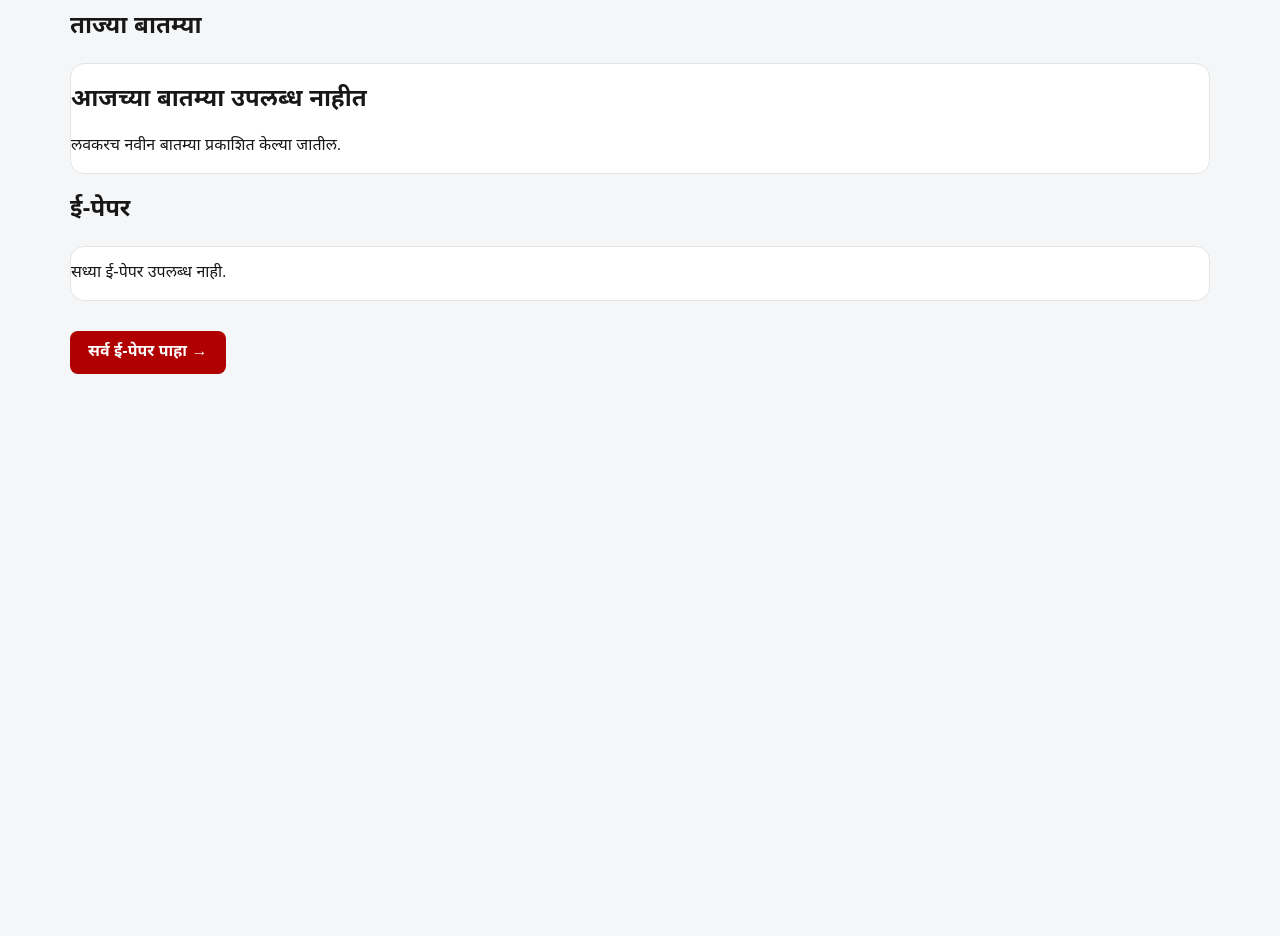
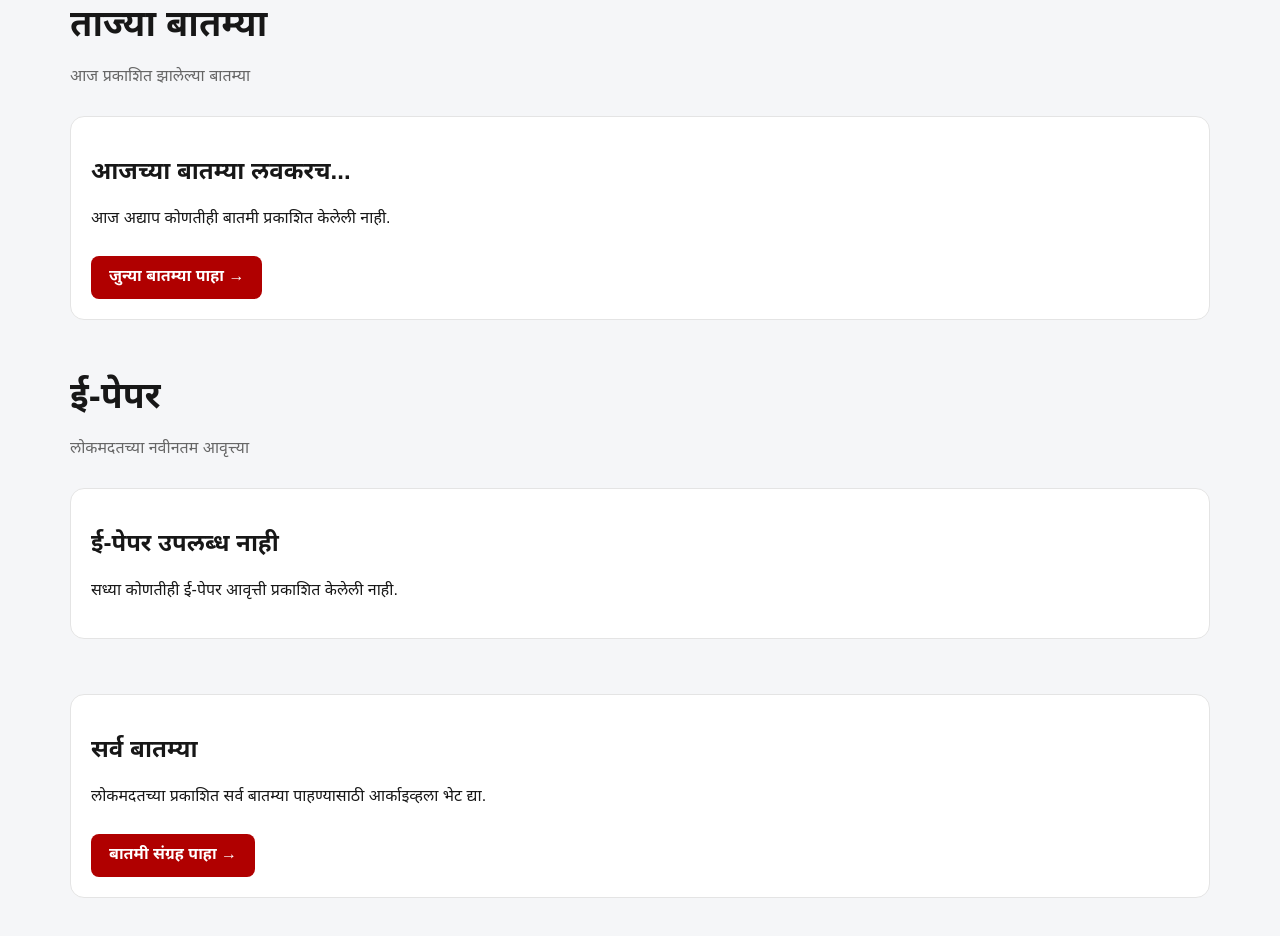
Before and after one commit to tanishq2115/lokmadat-2.0, a Next.js app: page / in a window 1280 px wide. Shown: the part 260-1196 px from the top of the page. Before the commit the page ends 800 px from the top, so only its background shows below. Built offline with nearby package versions, Linux system fonts and the light colour scheme; no server answers; the database is empty.

Commit message:
Refactor HomePage to include today's news filtering

```diff
--- a/app/page.jsx
+++ b/app/page.jsx
@@ -4,24 +4,32 @@ import { createClient } from "../lib/supabase";
 
 export const dynamic = "force-dynamic";
 
+function isToday(dateString) {
+  if (!dateString) return false;
+
+  const date = new Date(dateString);
+
+  const today = new Intl.DateTimeFormat("en-CA", {
+    timeZone: "Asia/Kolkata",
+  }).format(new Date());
+
+  const itemDate = new Intl.DateTimeFormat("en-CA", {
+    timeZone: "Asia/Kolkata",
+  }).format(date);
+
+  return today === itemDate;
+}
+
 export default async function HomePage() {
   const supabase = createClient();
 
-  const today = new Date();
-  const start = new Date(today);
-  start.setHours(0, 0, 0, 0);
-
-  const end = new Date(today);
-  end.setHours(23, 59, 59, 999);
-
-  const { data: news } = await supabase
+  const { data: allNews } = await supabase
     .from("news")
     .select("*")
     .eq("status", "published")
     .neq("epaper_layout", "direct-newspaper")
-    .gte("published_at", start.toISOString())
-    .lte("published_at", end.toISOString())
-    .order("published_at", { ascending: false });
+    .order("published_at", { ascending: false })
+    .limit(30);
 
   const { data: epapers } = await supabase
     .from("news")
@@ -31,29 +39,47 @@ export default async function HomePage() {
     .order("published_at", { ascending: false })
     .limit(2);
 
+  const todayNews = (allNews || []).filter((item) =>
+    isToday(item.published_at)
+  );
+
   return (
-    <>
+    <div className="home-page">
       <Header />
 
-      <main className="page">
       <section className="hero">
+        <div className="hero-inner">
           <h1>लोकमदत</h1>
-          <p>
-            महाराष्ट्रातील ताज्या आणि महत्त्वाच्या बातम्या
-          </p>
+          <p>महाराष्ट्रातील ताज्या आणि महत्त्वाच्या बातम्या</p>
+        </div>
       </section>
 
+      <main className="page">
+
+        {/* TODAY'S NEWS */}
+
         <section>
-          <h2 className="section-title">ताज्या बातम्या</h2>
+          <div className="page-header">
+            <h1>ताज्या बातम्या</h1>
+            <p>आज प्रकाशित झालेल्या बातम्या</p>
+          </div>
 
-          {!news || news.length === 0 ? (
+          {todayNews.length === 0 ? (
             <div className="empty-state">
-              <h2>आजच्या बातम्या उपलब्ध नाहीत</h2>
-              <p>लवकरच नवीन बातम्या प्रकाशित केल्या जातील.</p>
+              <div className="news-card-content">
+                <h2>आजच्या बातम्या लवकरच...</h2>
+                <p>
+                  आज अद्याप कोणतीही बातमी प्रकाशित केलेली नाही.
+                </p>
+
+                <Link href="/archive" className="read-button">
+                  जुन्या बातम्या पाहा →
+                </Link>
+              </div>
             </div>
           ) : (
             <div className="news-grid">
-              {news.map((item) => {
+              {todayNews.map((item) => {
                 const title =
                   item.headline ||
                   item.title ||
@@ -66,11 +92,7 @@ export default async function HomePage() {
                   item.image;
 
                 return (
-                  <Link
-                    href={`/news/${item.id}`}
-                    key={item.id}
-                    className="news-card"
-                  >
+                  <article className="news-card" key={item.id}>
                     {image && (
                       <img
                         src={image}
@@ -82,47 +104,69 @@ export default async function HomePage() {
                     <div className="news-card-content">
                       <h2>{title}</h2>
 
-                      <div className="news-meta">
-                        {item.location && `📍 ${item.location}`}
-                        {item.published_at &&
-                          ` • ${new Date(
+                      {item.location && (
+                        <p>📍 {item.location}</p>
+                      )}
+
+                      {item.published_at && (
+                        <p>
+                          📅{" "}
+                          {new Date(
                             item.published_at
-                          ).toLocaleDateString("mr-IN")}`}
+                          ).toLocaleDateString("mr-IN")}
+                        </p>
+                      )}
+
+                      <Link
+                        href={`/news/${item.id}`}
+                        className="read-button"
+                      >
+                        पूर्ण बातमी वाचा →
+                      </Link>
                     </div>
-                    </div>
-                  </Link>
+                  </article>
                 );
               })}
             </div>
           )}
         </section>
 
-        <section>
-          <h2 className="section-title">ई-पेपर</h2>
+        {/* EPAPER */}
+
+        <section style={{ marginTop: "55px" }}>
+          <div className="page-header">
+            <h1>ई-पेपर</h1>
+            <p>लोकमदतच्या नवीनतम आवृत्त्या</p>
+          </div>
 
           {!epapers || epapers.length === 0 ? (
             <div className="empty-state">
-              <p>सध्या ई-पेपर उपलब्ध नाही.</p>
+              <div className="news-card-content">
+                <h2>ई-पेपर उपलब्ध नाही</h2>
+                <p>
+                  सध्या कोणतीही ई-पेपर आवृत्ती प्रकाशित केलेली नाही.
+                </p>
+              </div>
             </div>
           ) : (
+            <>
               <div className="epaper-list">
-              {epapers.map((paper) => {
+                {epapers.map((edition) => {
                   const title =
-                  paper.headline ||
-                  paper.title ||
+                    edition.headline ||
+                    edition.title ||
                     "लोकमदत ई-पेपर";
 
                   const image =
-                  paper.main_image_url ||
-                  paper.image_url ||
-                  paper.cover_image ||
-                  paper.image;
+                    edition.main_image_url ||
+                    edition.image_url ||
+                    edition.cover_image ||
+                    edition.image;
 
                   return (
-                  <Link
-                    href={`/news/${paper.id}`}
-                    key={paper.id}
+                    <article
                       className="epaper-card"
+                      key={edition.id}
                     >
                       {image && (
                         <img
@@ -135,28 +179,65 @@ export default async function HomePage() {
                       <div className="epaper-card-content">
                         <h2>{title}</h2>
 
-                      {paper.published_at && (
+                        {edition.location && (
+                          <p>📍 {edition.location}</p>
+                        )}
+
+                        {edition.published_at && (
                           <p>
                             📅{" "}
                             {new Date(
-                            paper.published_at
+                              edition.published_at
                             ).toLocaleDateString("mr-IN")}
                           </p>
                         )}
+
+                        <Link
+                          href={`/news/${edition.id}`}
+                          className="read-button"
+                        >
+                          ई-पेपर वाचा →
+                        </Link>
                       </div>
-                  </Link>
+                    </article>
                   );
                 })}
               </div>
-          )}
 
-          <p style={{ marginTop: "20px" }}>
-            <Link href="/epaper" className="read-button">
+              <div style={{ marginTop: "20px" }}>
+                <Link
+                  href="/epaper"
+                  className="read-button"
+                >
                   सर्व ई-पेपर पाहा →
                 </Link>
+              </div>
+            </>
+          )}
+        </section>
+
+        {/* ARCHIVE LINK */}
+
+        <section style={{ marginTop: "55px" }}>
+          <div className="empty-state">
+            <div className="news-card-content">
+              <h2>सर्व बातम्या</h2>
+              <p>
+                लोकमदतच्या प्रकाशित सर्व बातम्या पाहण्यासाठी
+                आर्काइव्हला भेट द्या.
               </p>
+
+              <Link
+                href="/archive"
+                className="read-button"
+              >
+                बातमी संग्रह पाहा →
+              </Link>
+            </div>
+          </div>
         </section>
+
       </main>
-    </>
+    </div>
   );
 }
```
Lines whose indentation alone changed are shown as unchanged.
